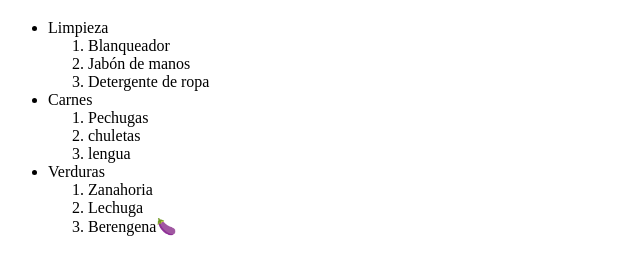
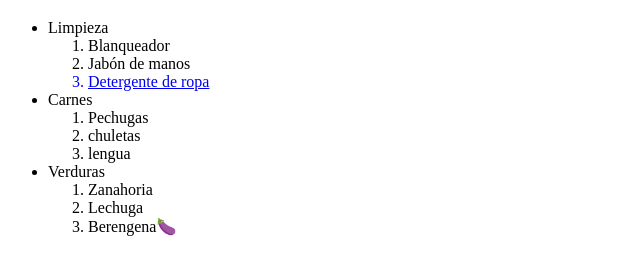
Before and after one commit to adolinar123/HTML_Prueba, a plain HTML site: page ListaDeCompras.html in a window 1280 px wide. Shown: the part 61-336 px from the top of the page, without its empty margins (0-640 px from the left). Drawn offline with Linux system fonts and the light colour scheme.

Commit message:
correccion

```diff
--- a/ListaDeCompras.html
+++ b/ListaDeCompras.html
@@ -16,7 +16,7 @@
             <ol>
                 <li>Blanqueador</li>
                 <li>Jabón de manos</li>
-                 <li><Detergente href="https://es.wikipedia.org/wiki/Detergente">Detergente de ropa </a></li>
+                <a href="https://es.wikipedia.org/wiki/Detergente"><li>Detergente de ropa</li></a>
             </ol>
             <li> Carnes </li>
             <ol>
```
